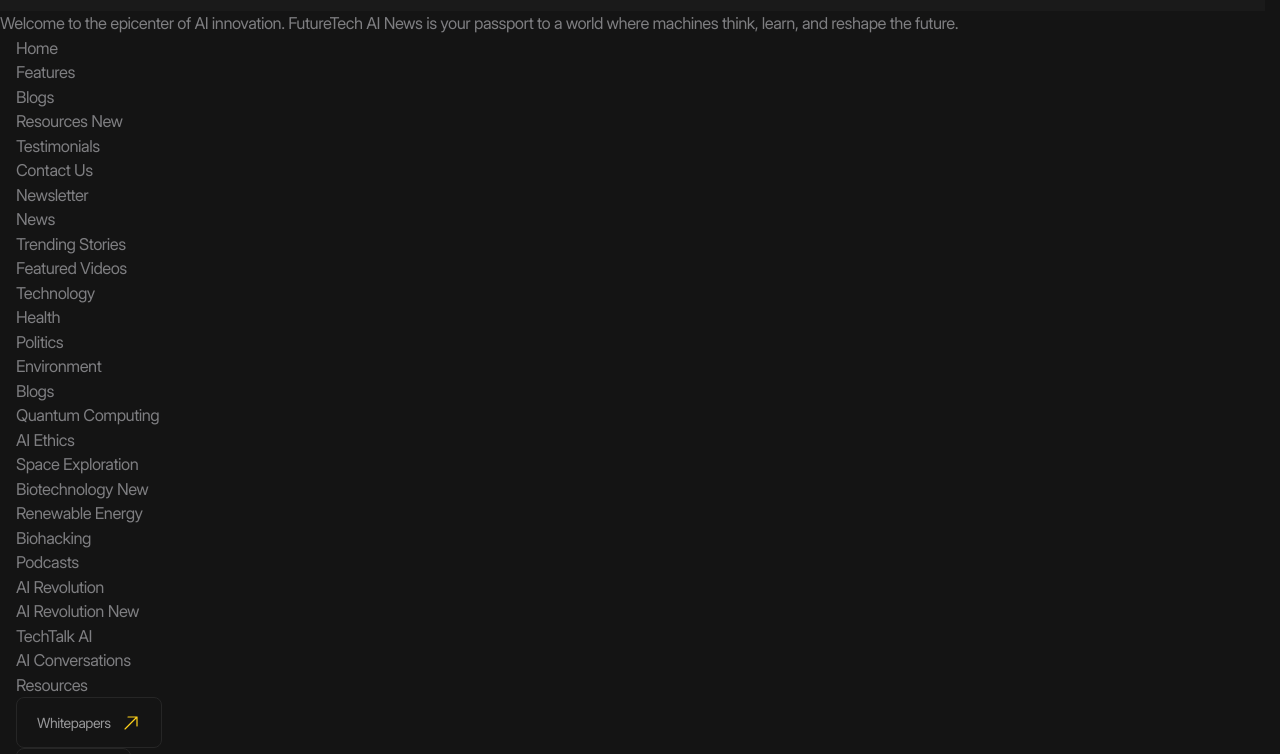
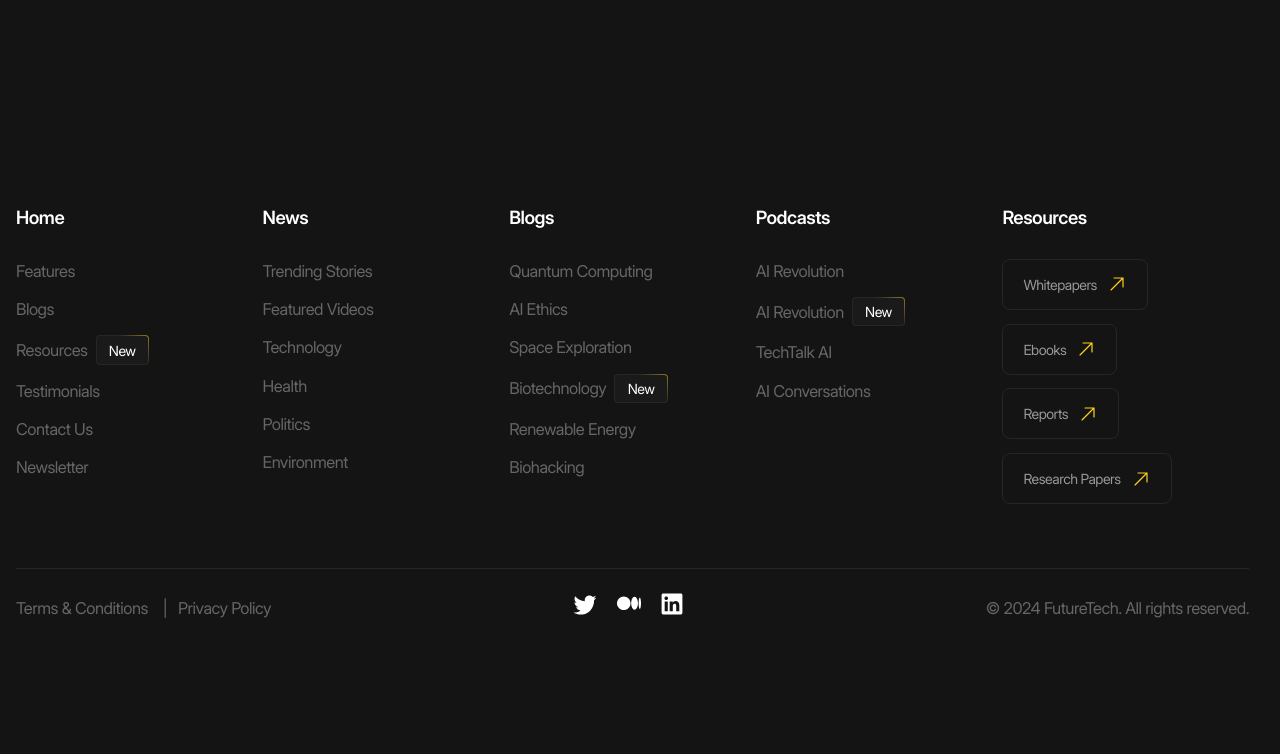
Before and after one commit to InnaMikitich/Future-tech, a website with bundled scripts: page FutureTech/index.html in a window 1280 px wide. Shown: the part 153-907 px from the top of the page. After the commit the page ends 800 px from the top, so only its background shows below. Built offline with nearby package versions, Linux system fonts and the light colour scheme.

Commit message:
fix footer

```diff
--- a/FutureTech/index.html
+++ b/FutureTech/index.html
@@ -70,14 +70,15 @@
             </div>
         </div>
     </header>
-    <main>Welcome to the epicenter of AI innovation.
-        FutureTech AI News is your passport to a world where machines think, learn, and reshape the future.</main>
+    <main>
+
+    </main>
     <footer class="footer">
         <div class="footer__inner container">
           <div class="footer__body">
             <nav class="footer__menu">
                <div class="footer__menu-column">
-                <a href="/" class="footer__menu-main-link">Home</a>
+                <a href="/" class="footer__menu-main-link h6">Home</a>
                 <ul class="footer__menu-list">
                    <li class="footer__menu-item">
                     <a href="" class="footer__menu-link">Features</a>
@@ -101,7 +102,7 @@
                 </ul>
                </div>
                <div class="footer__menu-column">
-                <a href="/" class="footer__menu-main-link">News</a>
+                <a href="/" class="footer__menu-main-link h6">News</a>
                 <ul class="footer__menu-list">
                    <li class="footer__menu-item">
                     <a href="" class="footer__menu-link">Trending Stories</a>
@@ -124,7 +125,7 @@
                 </ul>
                </div>
                <div class="footer__menu-column">
-                <a href="/" class="footer__menu-main-link">Blogs</a>
+                <a href="/" class="footer__menu-main-link h6">Blogs</a>
                 <ul class="footer__menu-list">
                    <li class="footer__menu-item">
                     <a href="" class="footer__menu-link">Quantum Computing</a>
@@ -148,7 +149,7 @@
                 </ul>
                </div>
                <div class="footer__menu-column">
-                <a href="/" class="footer__menu-main-link">Podcasts</a>
+                <a href="/" class="footer__menu-main-link h6">Podcasts</a>
                 <ul class="footer__menu-list">
                    <li class="footer__menu-item">
                     <a href="" class="footer__menu-link">AI Revolution</a>
@@ -166,7 +167,7 @@
                 </ul>
                </div>
                <div class="footer__menu-column">
-                <a href="/" class="footer__menu-main-link">Resources</a>
+                <a href="/" class="footer__menu-main-link h6">Resources</a>
                 <ul class="footer__menu-list">
                    <li class="footer__menu-item">
                     <a href="" class="footer__menu-link button">
@@ -203,7 +204,7 @@
                      </li>
                 </ul>
             </div>
-            <div class="footer__soc1als soc1als">
+            <div class="footer__socia1s socia1s">
              <ul class="socia1s__list">
                 <li class="socia1s__item">
                     <a href="/" class="socia1s__link" target="_blank" aria-label="Twitter" title="Twitter">
@@ -214,7 +215,7 @@
                     </a>
                 </li>
                 <li class="socia1s__item">
-                    <a href="/" class="socia1s__link" target="_blank">
+                    <a href="/" class="socia1s__link" target="_blank" aria-label="Medium" title="Medium">
                         <svg width="24" height="15" viewBox="0 0 24 15" fill="none" xmlns="http://www.w3.org/2000/svg">
                             <path d="M13.5374 7.22809C13.5374 10.9988 10.5069 14.0556 6.76883 14.0556C3.03073 14.0556 0 10.9981 0 7.22809C0 3.45806 3.0305 0.400391 6.76883 0.400391C10.5072 0.400391 13.5374 3.45737 13.5374 7.22809Z" fill="white"/>
                             <path d="M20.9627 7.22853C20.9627 10.7778 19.4474 13.6563 17.5783 13.6563C15.7091 13.6563 14.1938 10.7778 14.1938 7.22853C14.1938 3.67922 15.7089 0.800781 17.578 0.800781C19.4472 0.800781 20.9625 3.67829 20.9625 7.22853" fill="white"/>
@@ -223,15 +224,15 @@
                     </a>
                 </li>
                 <li class="socia1s__item">
-                    <a href="/" class="socia1s__link" target="_blank">
+                    <a href="/" class="socia1s__link" target="_blank" aria-label="LinkedIn" title="LinkedIn">
                         <svg width="22" height="22" viewBox="0 0 22 22" fill="none" xmlns="http://www.w3.org/2000/svg">
                             <path d="M19.8647 0.599609H2.13554C1.72832 0.599609 1.33777 0.761379 1.04982 1.04933C0.761867 1.33728 0.600098 1.72783 0.600098 2.13505V19.8642C0.600098 20.2714 0.761867 20.6619 1.04982 20.9499C1.33777 21.2378 1.72832 21.3996 2.13554 21.3996H19.8647C20.2719 21.3996 20.6624 21.2378 20.9504 20.9499C21.2383 20.6619 21.4001 20.2714 21.4001 19.8642V2.13505C21.4001 1.72783 21.2383 1.33728 20.9504 1.04933C20.6624 0.761379 20.2719 0.599609 19.8647 0.599609ZM6.79965 18.3186H3.67243V8.38516H6.79965V18.3186ZM5.23388 7.00861C4.87915 7.00661 4.53296 6.89958 4.239 6.70102C3.94504 6.50246 3.71649 6.22127 3.58219 5.89294C3.44789 5.56461 3.41386 5.20386 3.48439 4.8562C3.55492 4.50855 3.72686 4.18958 3.9785 3.93955C4.23014 3.68952 4.5502 3.51964 4.8983 3.45134C5.2464 3.38304 5.60693 3.41939 5.93439 3.5558C6.26185 3.6922 6.54156 3.92255 6.73823 4.21778C6.9349 4.51301 7.03971 4.85988 7.03943 5.21461C7.04278 5.45211 6.99827 5.68784 6.90857 5.90777C6.81887 6.1277 6.68582 6.32732 6.51733 6.49473C6.34884 6.66215 6.14837 6.79392 5.92787 6.88221C5.70736 6.97049 5.47134 7.01348 5.23388 7.00861ZM18.3263 18.3273H15.2005V12.9005C15.2005 11.3001 14.5202 10.8061 13.642 10.8061C12.7147 10.8061 11.8047 11.5052 11.8047 12.9409V18.3273H8.67743V8.39239H11.6848V9.76894H11.7252C12.0271 9.15794 13.0844 8.11361 14.6979 8.11361C16.4428 8.11361 18.3278 9.14928 18.3278 12.1826L18.3263 18.3273Z" fill="white"/>
                             </svg>
-
                     </a>
                 </li>
              </ul>
             </div>
+            <p class="footer__copyright">© <time datetime="2024">2024 </time>FutureTech. All rights reserved.</p>
           </div>
         </div>
     </footer>
--- a/FutureTech/styles/_variables.scss
+++ b/FutureTech/styles/_variables.scss
@@ -15,6 +15,8 @@
     --color-accent:  #FFD11A;
     --color-red:  #FF5500;
 
+
+
     --border: #{rem(1)} solid var(--color-dark-15);
 
     --font-family-base: 'Inter', sans-serif;
--- /dev/null
+++ b/FutureTech/styles/blocks/_badge.scss
@@ -0,0 +1,22 @@
+@use '../helpers' as *;
+
+.badge {
+    display: inline-flex;
+    padding: fluid(4, 2) fluid(14, 10);
+    border-radius: rem(6);
+    font-size: rem(16);
+    background:
+    linear-gradient(var(--color-dark-10), var(--color-dark-10)) padding-box,
+    linear-gradient(
+        45deg,
+        var(--color-dark-15) 64%,
+        var(--color-accent) 136%
+    ) border-box;
+    border: rem(1) solid transparent;
+    color: var(--color-ligth);
+
+    @include laptop {
+        border-radius: rem(4);
+        font-size: rem(14);
+    }
+}
--- /dev/null
+++ b/FutureTech/styles/blocks/_footer.scss
@@ -0,0 +1,63 @@
+@use '../helpers' as *;
+
+.footer {
+  color: var(--color-dark-40);
+
+  &__body {
+    padding-block: fluid(80, 40);
+    border-bottom: var(--border);
+  }
+
+  &__menu {
+    display: grid;
+    grid-template-columns: repeat(5, 1fr);
+    align-items: start;
+    column-gap: (80, 20);
+
+    &-column {
+        display: grid;
+        row-gap: fluid(36, 16);
+    }
+
+    &-list {
+        display: flex;
+        flex-direction: column;
+        row-gap: fluid(18, 8);
+
+    }
+
+    &-item {
+        display: flex;
+        align-items: center;
+        column-gap: rem(8);
+    }
+  }
+
+  &__extra {
+    display: flex;
+    justify-content: space-between;
+    align-items: center;
+    column-gap: 1rem;
+    padding-block: rem(40);
+
+    @include laptop {
+        padding-block: rem(24);
+    }
+
+    &-menu {
+        &-list {
+           display: flex;
+        }
+
+        &-item {
+            &:not(:last-child) {
+                &::after {
+                    content: '|';
+                    margin-inline: rem(11);
+                }
+            }
+        }
+
+    }
+  }
+}
--- /dev/null
+++ b/FutureTech/styles/blocks/_socia1s.scss
@@ -0,0 +1,17 @@
+@use '../helpers' as *;
+
+.socia1s {
+
+    &__list {
+        display: flex;
+        column-gap: rem(20);
+
+        @include mobile {
+            column-gap: rem(14);
+        }
+    }
+
+    &__link {
+        color: var(--color-ligth);
+    }
+}
--- a/FutureTech/styles/main.scss
+++ b/FutureTech/styles/main.scss
@@ -9,3 +9,11 @@
 @use './blocks/_header.scss';
 @use './blocks/_button.scss';
 @use './blocks/_burger-button.scss';
+
+@use './blocks/badge';
+@use './blocks/socia1s';
+@use './blocks/footer';
+
+.header {
+    display: none !important;
+}
```
Also changed, not shown: FutureTech/styles/main.css, 1 other file.
